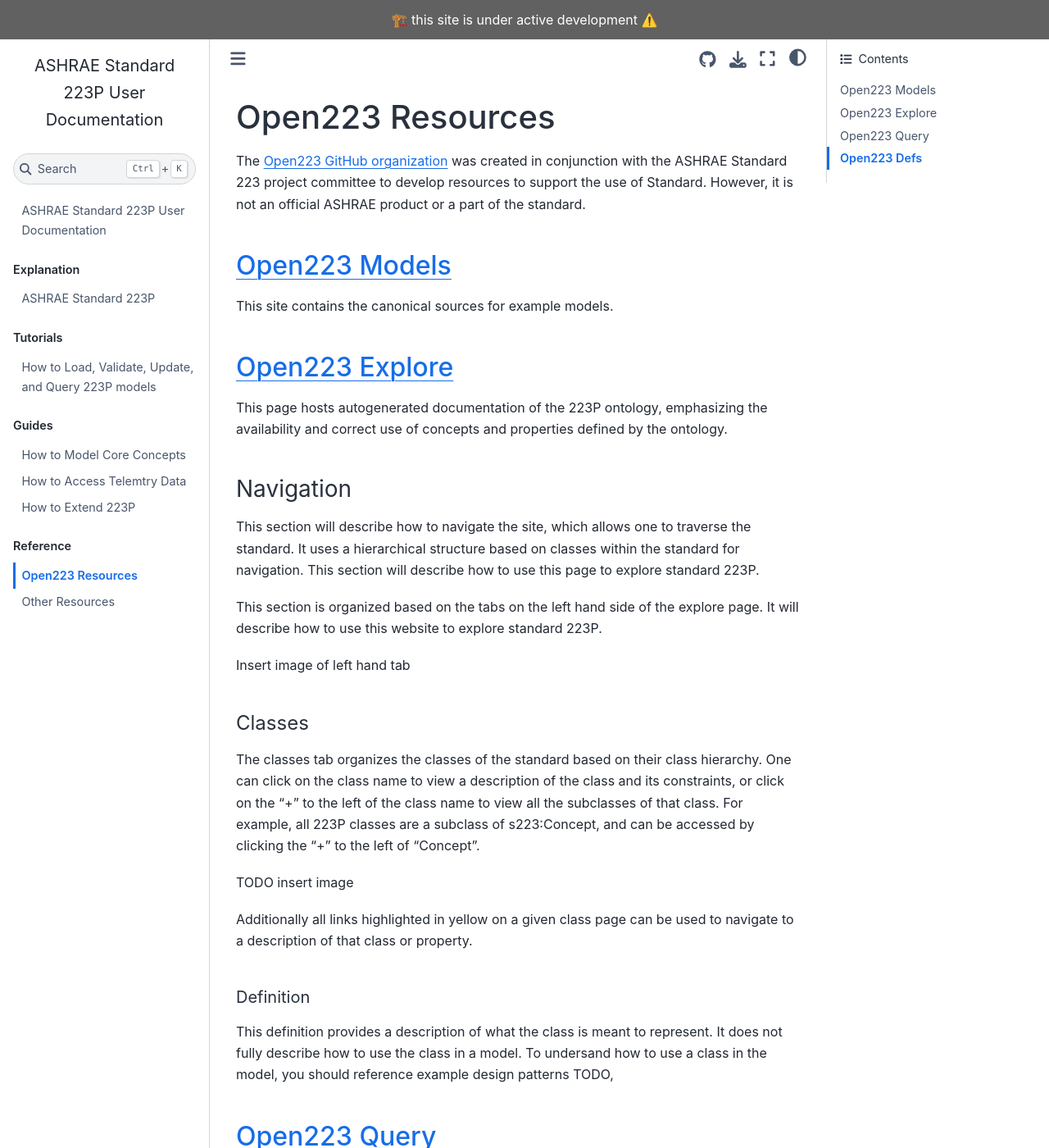
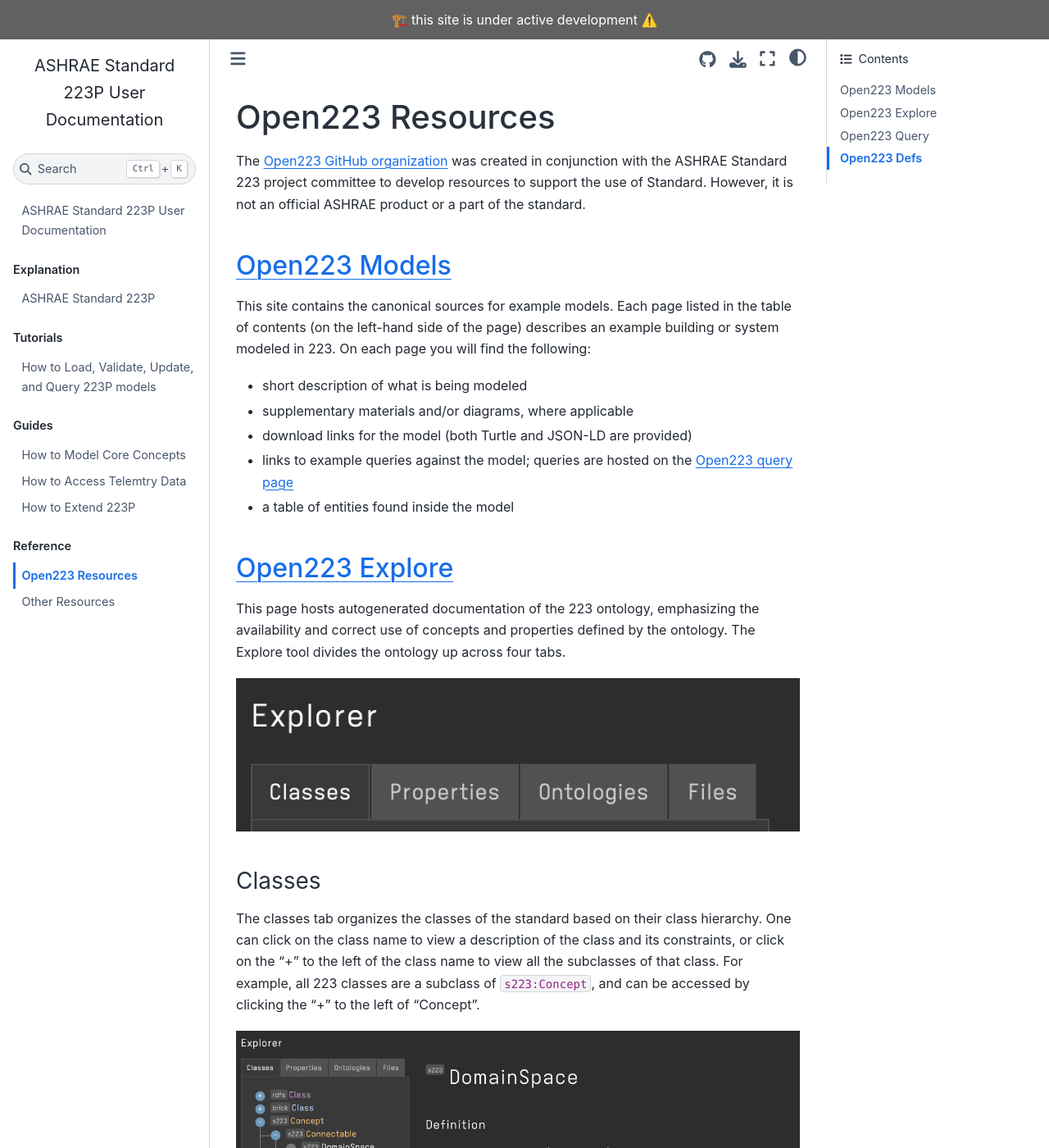
Before and after one commit to open223/docs.open223.info, a Jupyter Book: the page built from reference/open223-resources.md, in a window 1280 px wide and 1400 px high. Shown: the whole window at 82% size. Built offline with Jupyter Book 1.0.4 settings and Sphinx 7.4.7 and the Sphinx Book theme 1.1.4, drawn with Linux system fonts in a browser that asks for light colours; some of the changed text lies outside the part shown.

Commit message:
add images and docs for open223 tools

```diff
--- a/reference/open223-resources.md
+++ b/reference/open223-resources.md
@@ -6,34 +6,68 @@
 ## [Open223 Models](https://models.open223.info/)
 
 This site contains the canonical sources for example models.
+Each page listed in the table of contents (on the left-hand side of the page) describes an example building or system modeled in 223.
+On each page you will find the following:
+- short description of what is being modeled
+- supplementary materials and/or diagrams, where applicable
+- download links for the model (both Turtle and JSON-LD are provided)
+- links to example queries against the model; queries are hosted on the [Open223 query page](https://query.open223.info)
+- a table of entities found inside the model
 
 ## [Open223 Explore](https://explore.open223.info/)
 
-This page hosts autogenerated documentation of the 223P ontology, emphasizing the availability and correct use of concepts and properties defined by the ontology.
+This page hosts autogenerated documentation of the 223 ontology, emphasizing the availability and correct use of concepts and properties defined by the ontology.
+The Explore tool divides the ontology up across four tabs.
 
-### Navigation
-
-This section will describe how to navigate the site, which allows one to traverse the standard. It uses a hierarchical structure based on classes within the standard for navigation. This section will describe how to use this page to explore standard 223P.
-
-This section is organized based on the tabs on the left hand side of the explore page. It will describe how to use this website to explore standard 223P.
-
-Insert image of left hand tab
+![](/_static/images/explore-tabs.png)
 
 #### Classes
+The classes tab organizes the classes of the standard based on their class hierarchy.
+One can click on the class name to view a description of the class and its constraints, or click on the "+" to the left of the class name to view all the subclasses of that class.
+For example, all 223 classes are a subclass of `s223:Concept`, and can be accessed by clicking the "+" to the left of "Concept".
 
-The classes tab organizes the classes of the standard based on their class hierarchy. One can click on the class name to view a description of the class and its constraints, or click on the "+" to the left of the class name to view all the subclasses of that class. For example, all 223P classes are a subclass of s223:Concept, and can be accessed by clicking the "+" to the left of "Concept".
+![](/_static/images/explore-classes-domainspace.png)
 
-TODO insert image
-
+The **Definition** section describes what relations *instances* of the class must have.
+The **Properties** section below lists all of the relation constraints the class as inherited, including: which of those relations are optional (marked with a `?`), can happen 0 or more times (marked with a `*`), must happen
+at least once (marked with a `+`), or are necessary (no additional markings, like in the screenshot above).
 Additionally all links highlighted in yellow on a given class page can be used to navigate to a description of that class or property.
 
-##### Definition
+The definitions listed on the Explore tool are *not* definitive but instead capture common usage; refer to the standard for the full and complete definition.
 
-This definition provides a description of what the class is meant to represent. It does not fully describe how to use the class in a model. To undersand how to use a class in the model, you should reference example design patterns TODO,
+#### Properties
+The properties tab organizes the *relations* of the standard and its dependencies.
+Clicking on a relation shows which classe are in the domain and range of the relation, if available.
+
+![](/_static/images/explore-properties-connectedTo.png)
+
+#### Ontologies and Files
+
+These last two tabs list *all* properties, concepts, classes, etc defined in each ontology loaded into the tool.
+This currently includes 223 as well as its dependencies (e.g., QUDT).
 
 ## [Open223 Query](https://query.open223.info/)
 
 This page provides client-side SPARQL query processing using Oxigraph. It contains several example 223 models and several example queries.
+There are three dropdowns in the top-left corner of the page:
+
+![](/_static/images/query-open223-loading.png)
+
+Two of these determine which 223 model you want to query:
+
+- You can **upload your own graph** by choosing a local Turtle file to upload or by referencing one by URL on the web
+- You can select an **example 223P model** from the dropdown menu. Each of these models contains a copy of 223 and has had SHACL inference applied to it
+
+The last dropdown contains a set of example queries against 223 models. Select a query from the dropdown to populate the query box.
+You can also edit the query box directly to express a SPARQL query.
+
+Click the black triangle in the query window to execute the query against the currently loaded model.
+
+![](/_static/images/query-open223-query.png)
+
+The results will be displayed below. Click a URL to get its properties and relations listed on the right-hand side of the screen.
+
+![](/_static/images/query-open223-results.png)
 
 ## [Open223 Defs](https://defs.open223.info/)
 
```
Also changed, not shown: _static/images/explore-classes-domainspace.png (added), _static/images/explore-properties-connectedTo.png (added), _static/images/explore-tabs.png (added), _static/images/query-open223-loading.png (added), _static/images/query-open223-query.png (added), _static/images/query-open223-results.png (added).
